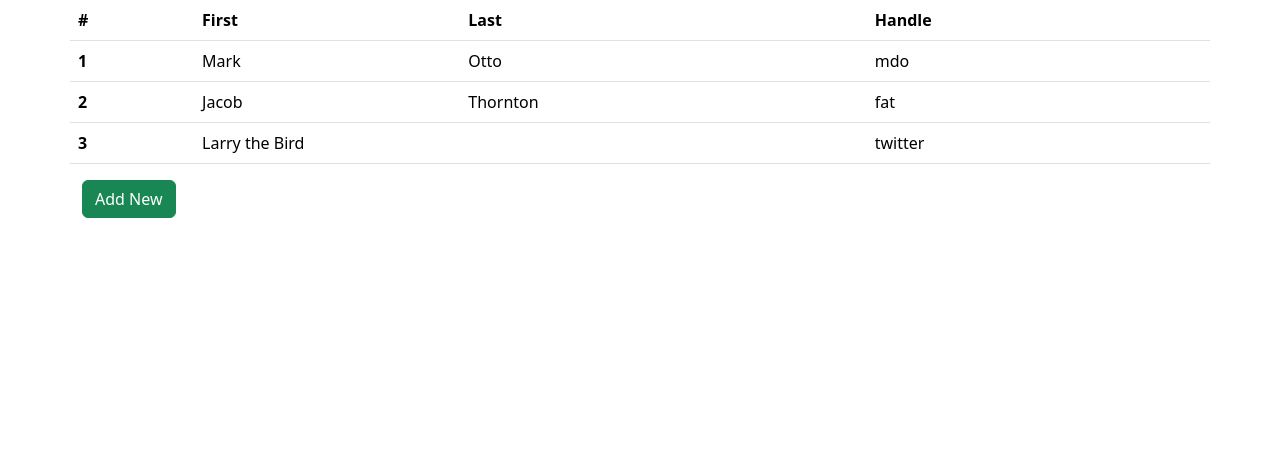
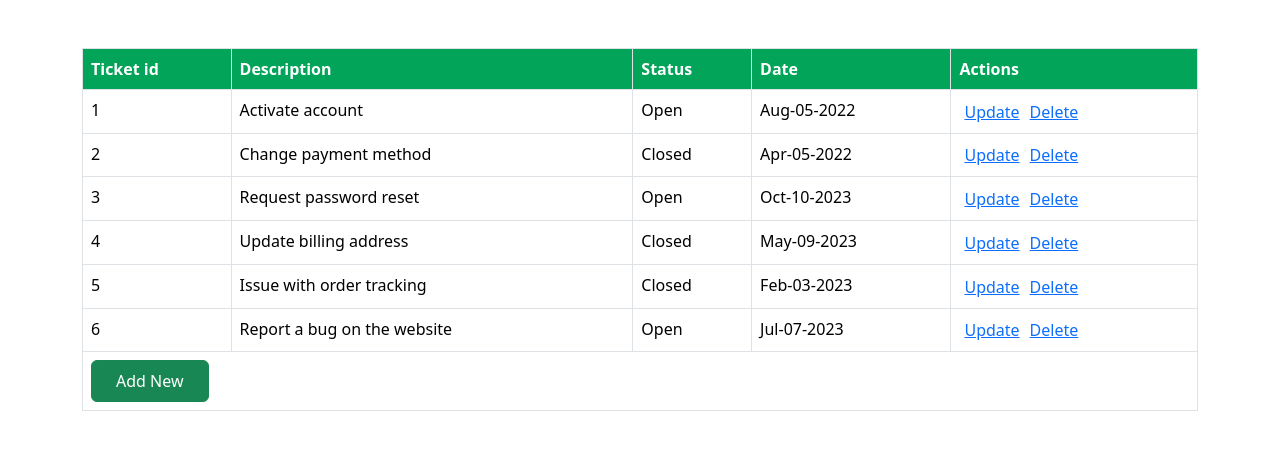
Before and after one commit to waleedlh10/net_angular_crud, an Angular app in the folder front_app/: page / in a window 1280 px wide. Shown: the top 450 px of the page. Built offline with nearby package versions, Linux system fonts and the light colour scheme.

Commit message:
Dashboar frontend

```diff
--- a/front_app/src/app/app-routing.module.ts
+++ b/front_app/src/app/app-routing.module.ts
@@ -3,7 +3,7 @@ import { RouterModule, Routes } from '@angular/router';
 import { DashboardComponent } from './components/interfaces/dashboard/dashboard.component';
 
 const routes: Routes = [
-  { path: '', component: DashboardComponent }, // Default route
+  { path: '', component: DashboardComponent },
   { path: '**', redirectTo: '', pathMatch: 'full' },
 ];
 
--- a/front_app/src/app/app.component.html
+++ b/front_app/src/app/app.component.html
@@ -1,3 +1,3 @@
-<div class="container flex-grow-1 h-100 w-100">
+<div class="container pt-5">
   <router-outlet></router-outlet>
 </div>
--- a/front_app/src/app/app.component.scss
+++ b/front_app/src/app/app.component.scss
@@ -0,0 +1,5 @@
+.container {
+    & > * {
+        flex: 1;
+    }
+}
--- a/front_app/src/app/app.module.ts
+++ b/front_app/src/app/app.module.ts
@@ -6,6 +6,7 @@ import { AppComponent } from './app.component';
 import { TableComponent } from './components/feature/table/table.component';
 import { EditComponent } from './components/feature/edit/edit.component';
 import { DashboardComponent } from './components/interfaces/dashboard/dashboard.component';
+import { HttpClientModule } from '@angular/common/http';
 
 @NgModule({
   declarations: [
@@ -14,7 +15,7 @@ import { DashboardComponent } from './components/interfaces/dashboard/dashboard.
     EditComponent,
     DashboardComponent,
   ],
-  imports: [BrowserModule, AppRoutingModule],
+  imports: [BrowserModule, AppRoutingModule, HttpClientModule],
   providers: [],
   bootstrap: [AppComponent],
 })
--- a/front_app/src/app/components/feature/table/table.component.html
+++ b/front_app/src/app/components/feature/table/table.component.html
@@ -1,38 +1,41 @@
 <div class="col">
     <div class="row">
-        <table class="table">
+        <table class="table table-bordered">
             <thead>
                 <tr>
-                    <th scope="col">#</th>
-                    <th scope="col">First</th>
-                    <th scope="col">Last</th>
-                    <th scope="col">Handle</th>
+                    <th scope="col" *ngFor="let table_column of table_columns">
+                        {{table_column.ColumnName}}</th>
                 </tr>
             </thead>
             <tbody>
-                <tr>
-                    <th scope="row">1</th>
-                    <td>Mark</td>
-                    <td>Otto</td>
-                    <td>mdo</td>
+                <tr *ngFor="let row of table_content">
+                    <td *ngFor="let table_column of table_columns">
+                        <ng-container *ngIf="table_column.DataName === 'actions'; else normalCell">
+                            <button *ngFor="let action of row[table_column.DataName]"
+                                (click)="performAction(action, row.ticket_id)" class="btn btn-link mx-1">
+                                {{ action | titlecase }}
+                            </button>
+                        </ng-container>
+
+                        <ng-template #normalCell>
+                            <ng-container *ngIf="table_column.DataName === 'date'; else regularContent">
+                                {{ row[table_column.DataName] | date:'MMM-dd-yyyy' }}
+                            </ng-container>
+
+                            <ng-template #regularContent>
+                                {{ row[table_column.DataName] }}
+                            </ng-template>
+                        </ng-template>
+                    </td>
                 </tr>
                 <tr>
-                    <th scope="row">2</th>
-                    <td>Jacob</td>
-                    <td>Thornton</td>
-                    <td>fat</td>
-                </tr>
-                <tr>
-                    <th scope="row">3</th>
-                    <td colspan="2">Larry the Bird</td>
-                    <td>twitter</td>
+                    <td [attr.colspan]="table_columns.length">
+                        <div class="add_button">
+                            <button class="btn btn-success px-4 py-2" (click)="go_to_add_ticket()">Add New</button>
+                        </div>
+                    </td>
                 </tr>
             </tbody>
         </table>
     </div>
-    <div class="row">
-        <div class="add_button">
-            <button class="btn btn-success">Add New</button>
-        </div>
-    </div>
 </div>
--- a/front_app/src/app/components/feature/table/table.component.scss
+++ b/front_app/src/app/components/feature/table/table.component.scss
@@ -0,0 +1,18 @@
+@import "src/styles";
+
+table {
+    thead {
+        tr {
+            th {
+                background-color: $primary_color;
+                color: #ffffff;
+            }
+
+            .add_button {
+                button {
+                    background-color: $primary_color;
+                }
+            }
+        }
+    }
+}
--- a/front_app/src/app/components/feature/table/table.component.ts
+++ b/front_app/src/app/components/feature/table/table.component.ts
@@ -1,10 +1,37 @@
-import { Component } from '@angular/core';
+import { Component, OnInit } from '@angular/core';
+import { TicketsService } from '../../../services/tickets.service';
+import { Ticket } from 'src/app/interfaces/ticket.interface';
+import { TableColumn } from 'src/app/interfaces/table.interface';
 
 @Component({
   selector: 'app-table',
   templateUrl: './table.component.html',
-  styleUrls: ['./table.component.scss']
+  styleUrls: ['./table.component.scss'],
 })
-export class TableComponent {
+export class TableComponent implements OnInit {
+  table_columns: TableColumn[] = [];
+  table_content: Ticket[] = [];
 
+  constructor(private ticketsService: TicketsService) {}
+
+  ngOnInit(): void {
+    this.table_columns = this.ticketsService.get_table_columns();
+    this.table_content = this.ticketsService.get_table_content();
+  }
+
+  performAction(action: string, ticketId: number) {
+    switch (action) {
+      case 'update':
+        console.log('Update ticket:', ticketId);
+        break;
+      case 'delete':
+        console.log('Delete ticket:', ticketId);
+        break;
+      default:
+        console.log('Unknown action:', action);
+    }
+  }
+  go_to_add_ticket() {
+    console.log('go_to_add_ticket');
+  }
 }
--- a/front_app/src/app/components/interfaces/dashboard/dashboard.component.html
+++ b/front_app/src/app/components/interfaces/dashboard/dashboard.component.html
@@ -1,3 +1,3 @@
-<div class="flex-grow-1">
+<div class="col">
     <app-table></app-table>
 </div>
--- /dev/null
+++ b/front_app/src/app/interfaces/table.interface.ts
@@ -0,0 +1,4 @@
+export interface TableColumn {
+  ColumnName: string;
+  DataName: string;
+}
--- /dev/null
+++ b/front_app/src/app/services/tickets.service.ts
@@ -0,0 +1,85 @@
+import { HttpClient } from '@angular/common/http';
+import { Injectable } from '@angular/core';
+import { Ticket } from '../interfaces/ticket.interface';
+import { TableColumn } from '../interfaces/table.interface';
+
+@Injectable({
+  providedIn: 'root',
+})
+export class TicketsService {
+  table_columns: TableColumn[] = [];
+  table_content: Ticket[] = [];
+
+  constructor(private http: HttpClient) {}
+
+  get_table_columns(): TableColumn[] {
+    return [
+      {
+        ColumnName: 'Ticket id',
+        DataName: 'ticket_id',
+      },
+      {
+        ColumnName: 'Description',
+        DataName: 'description',
+      },
+      {
+        ColumnName: 'Status',
+        DataName: 'status',
+      },
+      {
+        ColumnName: 'Date',
+        DataName: 'date',
+      },
+      {
+        ColumnName: 'Actions',
+        DataName: 'actions',
+      },
+    ];
+  }
+  get_table_content(): Ticket[] {
+    return [
+      {
+        ticket_id: 1,
+        description: 'Activate account',
+        status: 'Open',
+        date: new Date('08-05-2022'),
+        actions: ['update', 'delete'],
+      },
+      {
+        ticket_id: 2,
+        description: 'Change payment method',
+        status: 'Closed',
+        date: new Date('04-05-2022'),
+        actions: ['update', 'delete'],
+      },
+      {
+        ticket_id: 3,
+        description: 'Request password reset',
+        status: 'Open',
+        date: new Date('10-10-2023'),
+        actions: ['update', 'delete'],
+      },
+      {
+        ticket_id: 4,
+        description: 'Update billing address',
+        status: 'Closed',
+        date: new Date('05-09-2023'),
+        actions: ['update', 'delete'],
+      },
+      {
+        ticket_id: 5,
+        description: 'Issue with order tracking',
+        status: 'Closed',
+        date: new Date('02-03-2023'),
+        actions: ['update', 'delete'],
+      },
+      {
+        ticket_id: 6,
+        description: 'Report a bug on the website',
+        status: 'Open',
+        date: new Date('07-07-2023'),
+        actions: ['update', 'delete'],
+      },
+    ];
+  }
+}
--- a/front_app/src/styles.scss
+++ b/front_app/src/styles.scss
@@ -1,4 +1,6 @@
 /* You can add global styles to this file, and also import other style files */
+
+$primary_color: #02a459;
 
 * {
     margin: 0;
```
Also changed, not shown: front_app/src/app/interfaces/ticket.interface.ts (added, +8 -0 lines), 1 other file (tests, documents, lock files or other folders).
